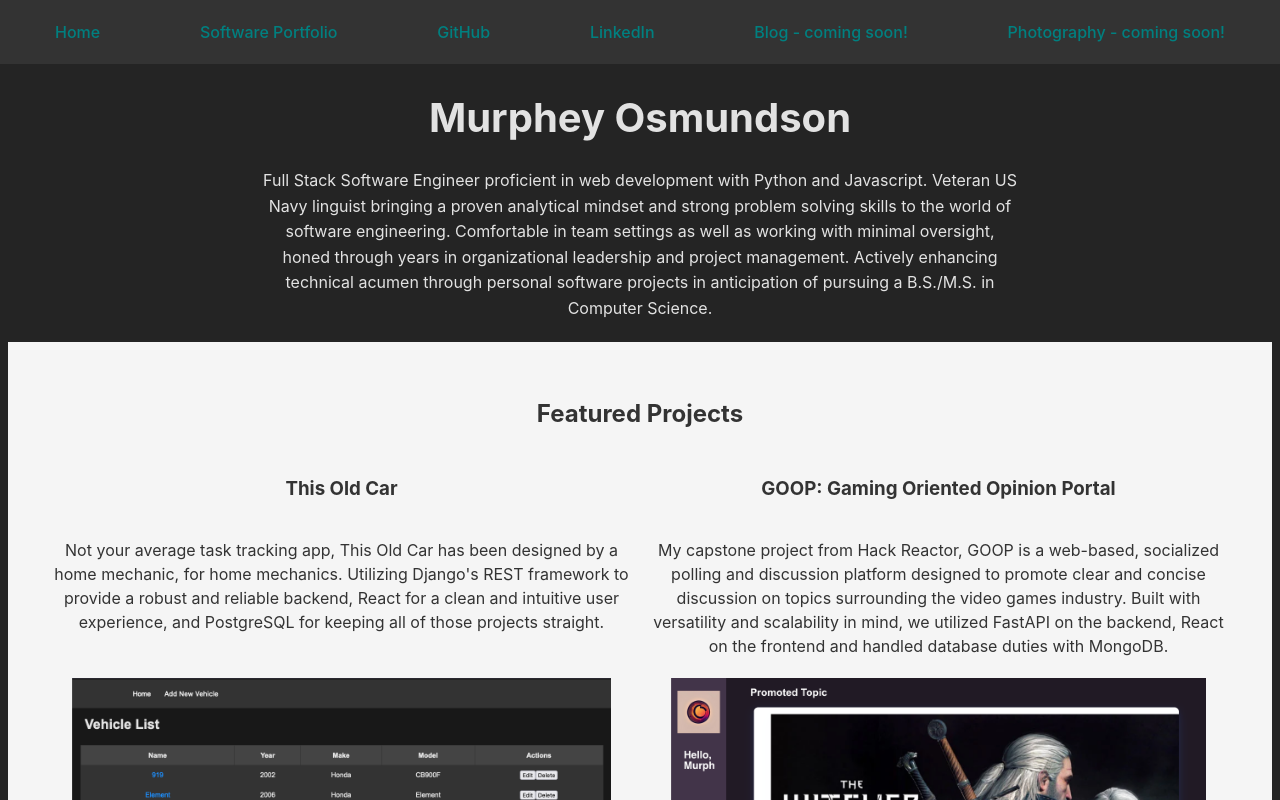
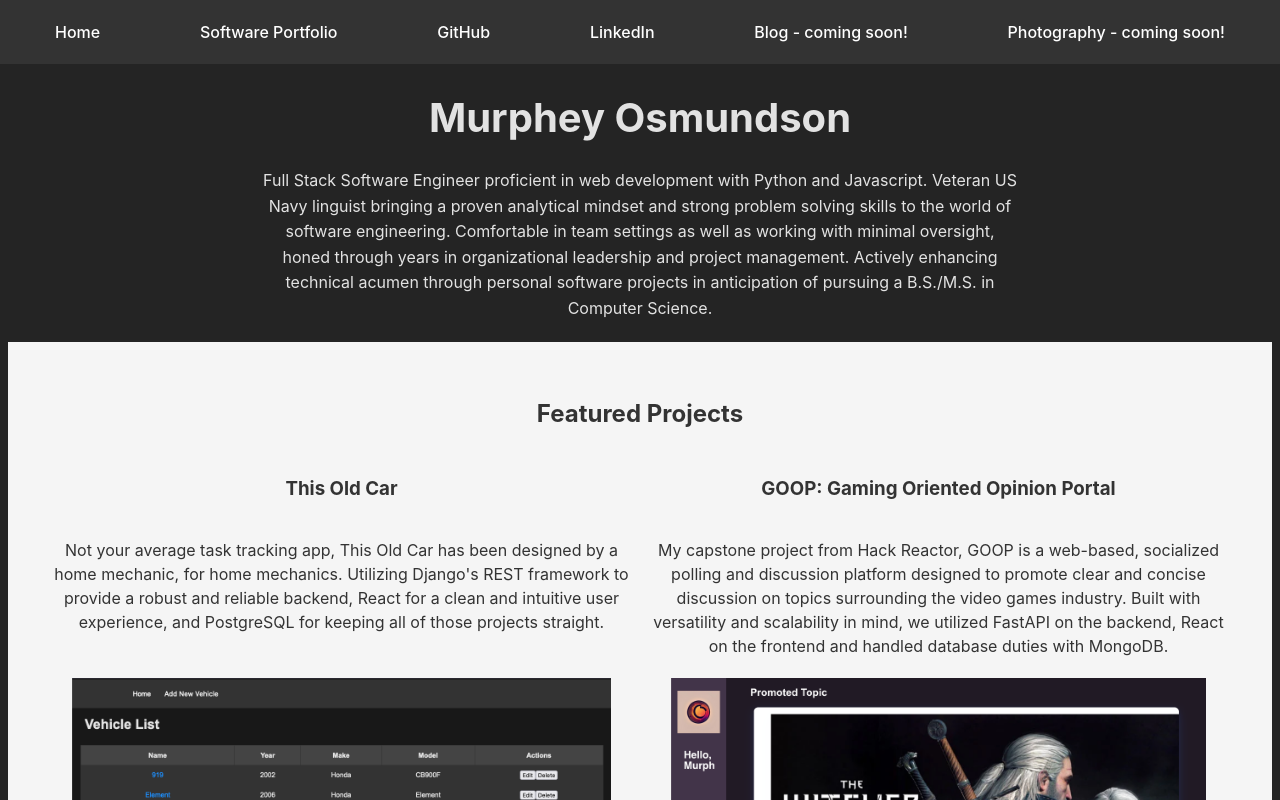
Before and after one commit to Hachibroku/portfolio, a React (Vite) app in the folder frontend/: page / in a window 1280 px wide. Shown: the top 800 px of the page. Built offline with nearby package versions, Linux system fonts and the light colour scheme.

Commit message:
temp styling for unfinished links

```diff
--- a/frontend/src/App.css
+++ b/frontend/src/App.css
@@ -16,7 +16,7 @@
 
 a {
   font-weight: 500;
-  color: #008080;
+  color: #FFFFFF;
   text-decoration: inherit;
 }
 a:hover {
@@ -26,6 +26,10 @@
 /* temporary styling for not links yet */
 li {
   font-weight: 500;
-  color: #008080;
+  color: #FFFFFF;
   text-decoration: inherit;
 }
+
+li:hover {
+  color: #4C9999;
+}
```
